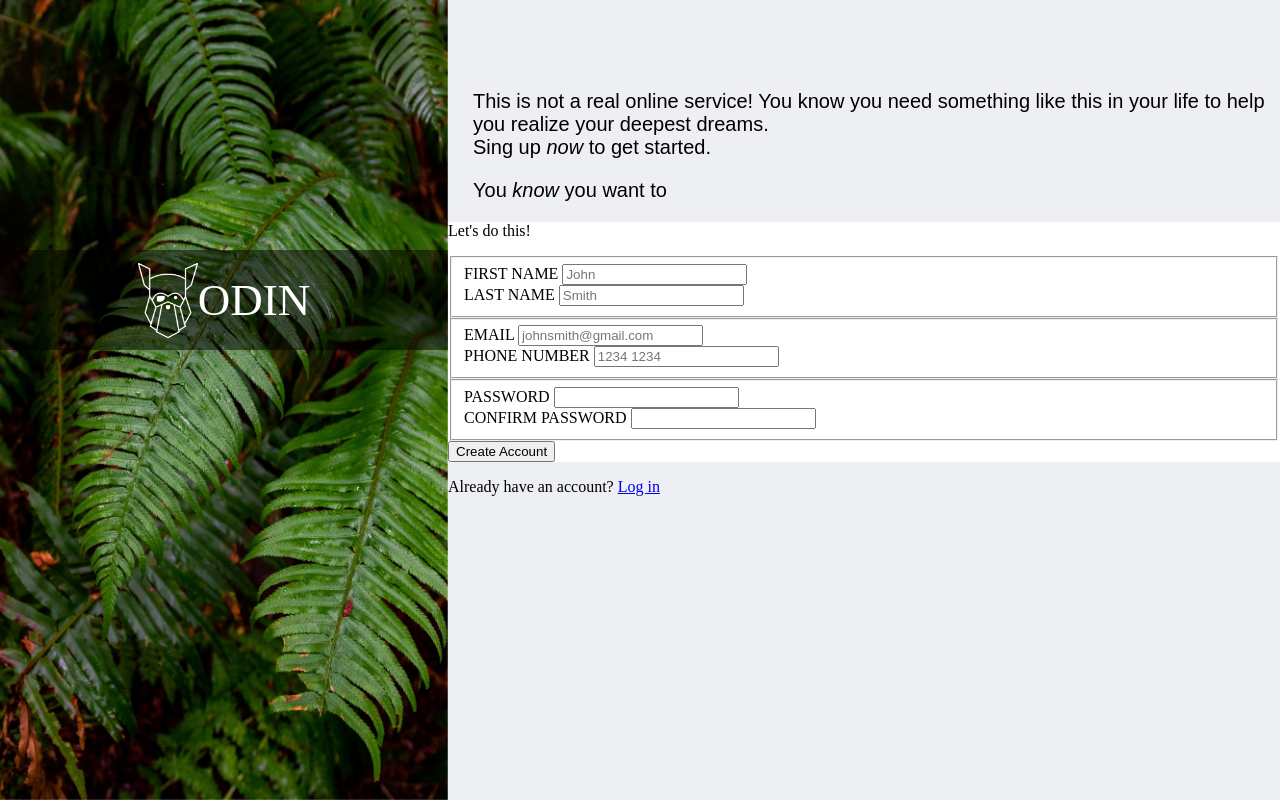
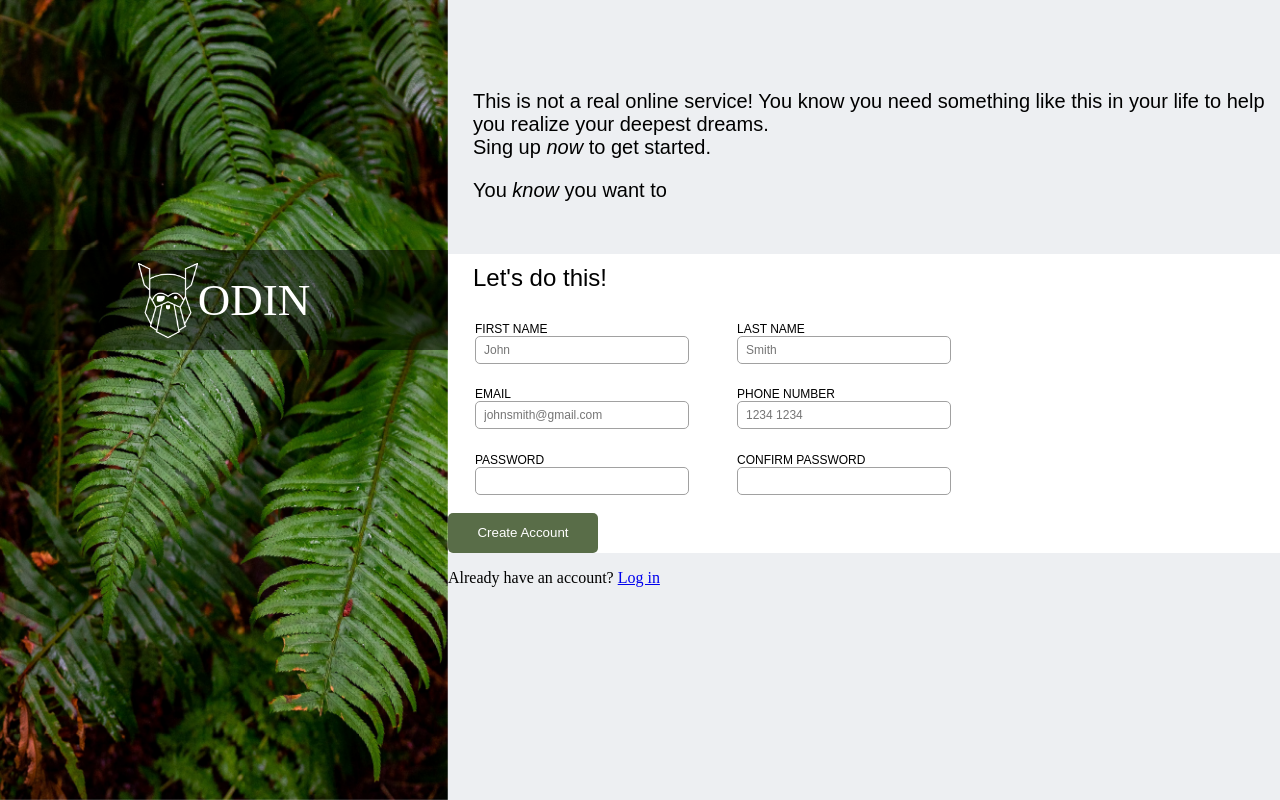
Before and after one commit to Cheddar629/sing-up-form, a plain HTML site: page index.html in a window 1280 px wide. Drawn offline with Linux system fonts and the light colour scheme.

Commit message:
add styles for index.html

```diff
--- a/stylesheet.css
+++ b/stylesheet.css
@@ -42,8 +42,66 @@ img + p {
     padding-top: 70px;
     font-family: Arial, Helvetica, sans-serif;
     font-size: 20px;
+    padding-bottom: 8px;
 }
 
 form {
     background-color: white;
+
+    font-family: Arial, Helvetica, sans-serif;
+
 }
+
+form p {
+    font-size: 24px;
+    padding-top: 10px;
+    padding-left: 25px;
+}
+
+fieldset {
+    padding-left: 25px;
+    display: flex;
+    border: none;
+    margin-bottom: 8px;
+}
+
+.form_row {
+    display: flex;
+    flex-direction: column;
+    justify-content: flex-start;
+    flex-wrap: wrap;
+    margin-right: 48px;
+}
+
+.last {
+    margin-bottom: 14px;
+}
+
+label {
+    font-size: 12px;
+}
+
+input {
+    border-radius: 5px;
+    border: 1px solid rgb(161, 161, 161);
+    padding: 4px;
+    padding-left: 8px;
+    font-size: 12px;
+    height: 18px;
+    width: 200px;
+}
+
+.button_field {
+    background-color: rgb(237, 239, 242);
+    padding-left: 25px;
+    padding-top: 18px;
+}
+
+button {
+    border: none;
+    border-radius: 5px;
+    background-color: #596D48;
+    width: 150px;
+    height: 40px;
+    color: white;
+}
```
